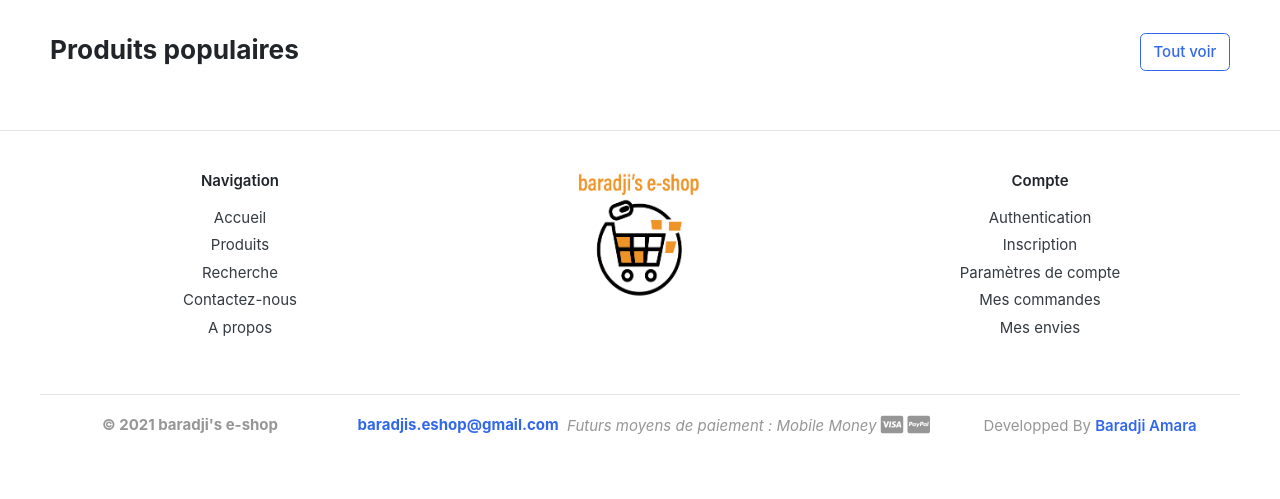
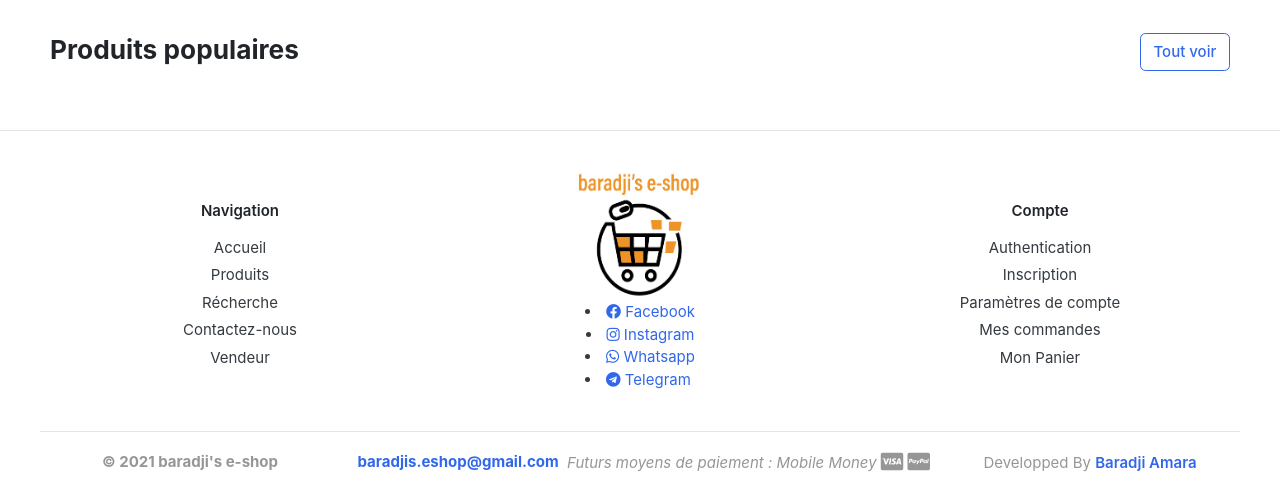
Before and after one commit to Hydra16LeGrand/baradjise-shop, a Django app: page / in a window 1280 px wide. Shown: the part 1254-1753 px from the top of the page. Before the commit the page ends 1689 px from the top, so only its background shows below. Run offline with Django 3.2, Linux system fonts and the light colour scheme; data that the repository does not hold is empty; some libraries are stand-ins or nearby versions; some web fonts are replaced.

Commit message:
Ajout de lien de reseaux dociaux

```diff
--- a/Client/templates/accueil.html
+++ b/Client/templates/accueil.html
@@ -133,7 +133,8 @@
 					<p style="color: green;">Livraison gratuite : <b >{{ 'temp'|promo }} jours restants</b></p><br>
 					{% endif %}
 					<div class="price-wrap text-center">
-						<span class="price h5">{{ produit.prix|parse_int }} F.CFA </span>
+						<span class="price h5">{{ produit.prix|parse_int }} F.CFA </span><br>
+						<del style="color: red;">{{ produit|prix_barre|parse_int }} F.CFA</del>
 						<!-- <del class="price-old"> $198</del> -->
 					</div> <!-- info-price-detail // -->
 				</figcaption>
--- a/Client/templates/resultat_recherche.html
+++ b/Client/templates/resultat_recherche.html
@@ -105,7 +105,8 @@
 									<p style="color: green;">Livraison gratuite : <b >{{ 'temp'|promo }} jours restants</b></p><br>
 									{% endif %}
 									<div class="price-wrap text-center">
-										<span class="price h5">{{ produit.prix|parse_int }} F.CFA </span>
+										<span class="price h5">{{ produit.prix|parse_int }} F.CFA </span><br>
+										<del style="color: red;">{{ produit|prix_barre|parse_int }} F.CFA</del>
 										<!-- <del class="price-old"> $198</del> -->
 									</div> <!-- info-price-detail // -->
 								</div> <!-- info-main.// -->
--- a/Client/templates/resultat_recherche_grid.html
+++ b/Client/templates/resultat_recherche_grid.html
@@ -95,7 +95,8 @@
 										</p>
 										{% endif %}
 										<div class="price-wrap mt-2">
-											<span class="price h5">{{ produit.prix|parse_int }} F.CFA</span>
+											<span class="price h5">{{ produit.prix|parse_int }} F.CFA</span><br>
+											<del style="color: red;">{{ produit|prix_barre|parse_int }} F.CFA</del>
 											<!-- <del class="price-old">$1980</del> -->
 										</div> <!-- price-wrap.// -->
 									</div><br>
--- a/Client/templates/static_client.html
+++ b/Client/templates/static_client.html
@@ -225,15 +225,15 @@
 		<div class="container">
 			<section class="footer-top padding-y">
 				<div class="row">
-					<aside class="col-md-4" style="text-align: center;">
-
+					<aside class="col-md-4" style="text-align: center; margin-top: 30px;">
 						<h6 class="title">Navigation</h6>
 						<ul class="list-unstyled">
 							<li><a href="{% url 'accueil' %}"> Accueil </a></li>
 							<li><a href="{% url 'tous_les_produits' %}"> Produits </a></li>
-							<li><a href="#"> Recherche </a></li>
+							<li><a href="#"> Récherche </a></li>
 							<li><a href="{% url 'contactez-nous' %}"> Contactez-nous </a></li>
-							<li><a href=""> A propos </a></li>
+
+							<li><a href="{% url 'dashboard_vendeur' %}"> Vendeur </a></li>
 						</ul>
 
 					</aside>
@@ -241,15 +241,27 @@
 						<a href="{% url 'accueil' %}">
 							<img height="130px;" width="300px;" style="padding-left: 0px;" src="{% static 'images/mon_logo.png' %}">
 						</a>
+						<li>
+							<a href="https://www.facebook.com/baradjieshop/" target="_blank"> <i class="fab fa-facebook"></i> Facebook </a>
+						</li>
+						<li>
+							<a href="https://www.instagram.com/baradjise_shop?r=nametag" target="_blank"> <i class="fab fa-instagram"></i> Instagram </a>
+						</li>
+						<li>
+							<a href="https://wa.me/message/JWBLVZHPUB2IO1" target="_blank"> <i class="fab fa-whatsapp"></i> Whatsapp </a>
+						</li>
+						<li style="margin-left: -4px;">
+							<a href="https://t.me/baradjiseshop" target="_blank"> <i class="fab fa-telegram"></i> Telegram </a>
+						</li>
 					</aside>
-					<aside class="col-md" style="text-align: center;">
+					<aside class="col-md" style="text-align: center; margin-top: 30px;">
 						<h6 class="title">Compte</h6>
 						<ul class="list-unstyled">
 							<li> <a href="{% url 'authentification' %}"> Authentication </a></li>
 							<li> <a href="{% url 'inscription' %}"> Inscription </a></li>
 							<li> <a href="{% url 'changer_infos_user' %}"> Paramètres de compte </a></li>
 							<li> <a href="{% url 'mes_commandes' %}"> Mes commandes </a></li>
-							<li> <a href="{% url 'lister_envie' %}"> Mes envies </a></li>
+							<li> <a href="{% url 'lister_panier' %}"> Mon Panier </a></li>
 						</ul>
 					</aside>
 				</div> <!-- row.// -->
--- a/Client/templatetags/mes_filtres.py
+++ b/Client/templatetags/mes_filtres.py
@@ -189,3 +189,9 @@ def obtenir_profil(requete):
 		logout(requete)
 	else:
 		return user.profil
+
+@register.filter()
+def prix_barre(produit):
+
+	prix_barre = produit.prix + produit.prix * produit.categorie.commission/100
+	return prix_barre
--- a/Client/views.py
+++ b/Client/views.py
@@ -777,12 +777,12 @@ class Compte:
 											})
 									else:
 										return render(request, "Client/changer_infos_user.html", {'user':client,
-	'message': "Les modifications ont ete apportees Cependant, le mot de passe reste inchange car mot de passe doit être superieur ou egale a 6 caracteres"})
+	'message': "Les modifications ont ete apportees Cependant, le mot de passe reste inchange car mot de passe doit être superieur ou égale a 6 caracteres"})
 								else:
 									return render(request, "Client/changer_infos_user.html", {'user':client,
 			'message': "Les modifications ont ete apportees Cependant, le mot de passe reste inchange car les mots de passe saisis ne correspondent pas."})
 							else:
-								return render(request, "Client/changer_infos_user.html", {'user':client, 'message_success': "Les infos ont ete mis a jour"})
+								return render(request, "Client/changer_infos_user.html", {'user':client, 'message_success': "Les infos ont ete mis à jour"})
 
 					else:
 						return render(request, "Client/changer_infos_user.html", {'user':client,
@@ -882,10 +882,10 @@ class Vendeur:
 											)
 									except Exception as e:
 										return render(request, "Vendeur/authentification.html", {
-											'message': "Votre compte a été enregistrer. Veuillez patienter pendant que nous étudiant votre demande."})
+											'message': "Votre compte a été enregistrer. Veuillez patienter pendant que nous étudions votre demande."})
 									else:
 										return render(request, "Vendeur/authentification.html", {
-											'message': "Votre compte a ete enregistrer. Veuillez patienter pendant que nous étudiant votre demande."})
+											'message': "Votre compte a ete enregistrer. Veuillez patienter pendant que nous étudions votre demande."})
 						else:
 							return redirect('authentification_vendeur')
 
@@ -920,7 +920,7 @@ class Vendeur:
 						return render(request, "Vendeur/authentification.html", contexte)
 					else:
 						contexte = {'message':
-						"Veuillez patienter pendant que etudions votre inscription. Si cela prend plus de 2h, veuillez nous contacter par mail"}
+						"Veuillez patienter pendant que étudions votre inscription. Si cela prend plus de 2h, veuillez nous contacter par mail"}
 					return render(request,"Vendeur/authentification.html", contexte)
 
 		else:
```
